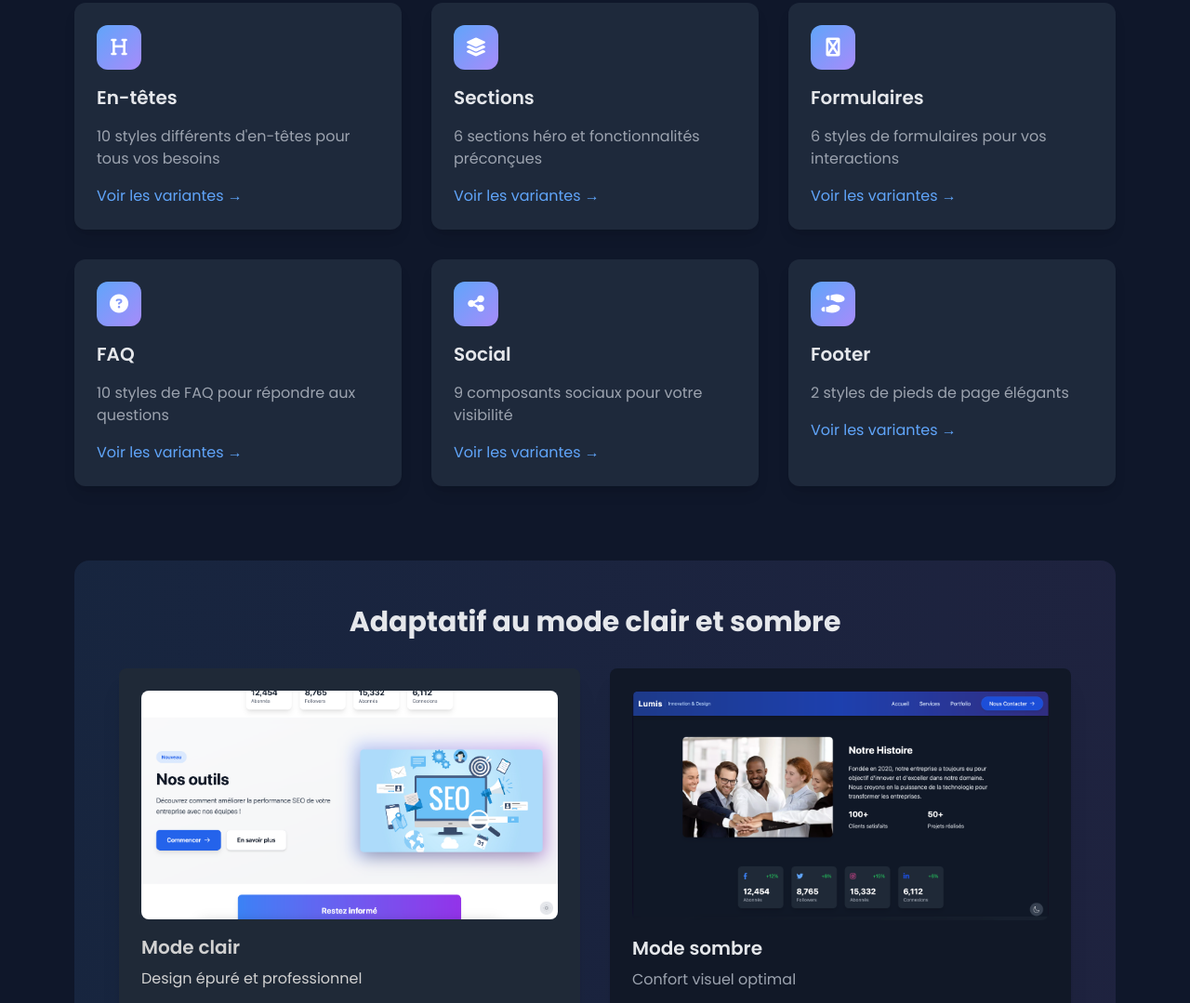
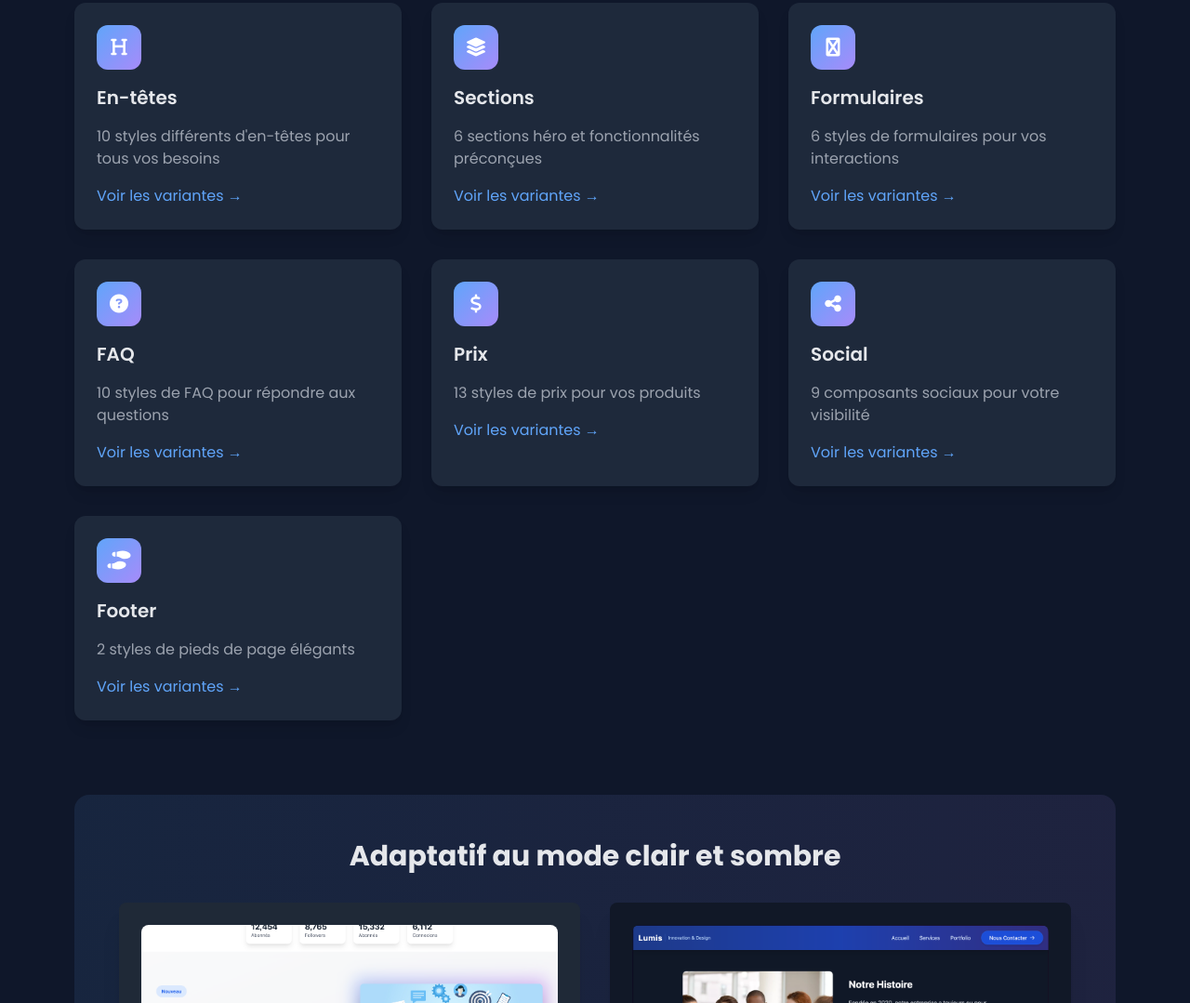
Before and after one commit to securecodecreator/webazon, a plain HTML site: page index.html in a window 1280 px wide. Shown: the part 1469-2548 px from the top of the page at 93% size. Drawn offline with nearby package versions, Linux system fonts and the light colour scheme.

Commit message:
Mise à jour index.html

```diff
--- a/index.html
+++ b/index.html
@@ -201,6 +201,16 @@
                     <button onclick="window.location.href='application/public/app.html'" class="text-light-primary dark:text-dark-primary hover:underline">Voir les variantes →</button>
                 </div>
 
+                <!-- Prix -->
+                <div class="theme-transition-ready bg-light-nav dark:bg-dark-nav rounded-xl p-6 shadow-lg flex flex-col items-center md:items-start text-center md:text-left">
+                    <div class="w-12 h-12 rounded-xl bg-gradient-to-br from-light-primary to-light-secondary dark:from-dark-primary dark:to-dark-secondary flex items-center justify-center text-white mb-4">
+                        <i class="fas fa-dollar-sign text-xl"></i>
+                    </div>
+                    <h3 class="text-xl font-semibold mb-4 theme-transition-ready text-gray-800 dark:text-gray-200">Prix</h3>
+                    <p class="theme-transition-ready text-gray-600 dark:text-gray-400 mb-4">13 styles de prix pour vos produits</p>
+                    <button onclick="window.location.href='application/public/app.html'" class="text-light-primary dark:text-dark-primary hover:underline">Voir les variantes →</button>
+                </div>
+
                 <!-- Composants sociaux -->
                 <div class="theme-transition-ready bg-light-nav dark:bg-dark-nav rounded-xl p-6 shadow-lg flex flex-col items-center md:items-start text-center md:text-left">
                     <div class="w-12 h-12 rounded-xl bg-gradient-to-br from-light-primary to-light-secondary dark:from-dark-primary dark:to-dark-secondary flex items-center justify-center text-white mb-4">
```
